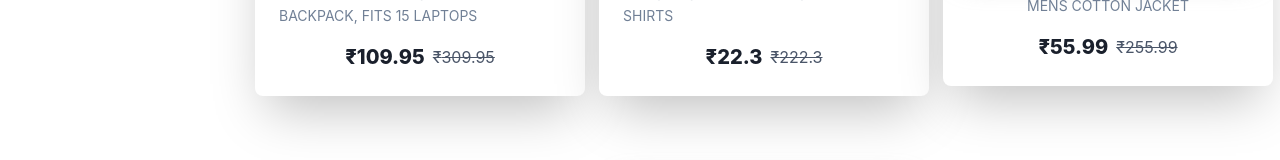
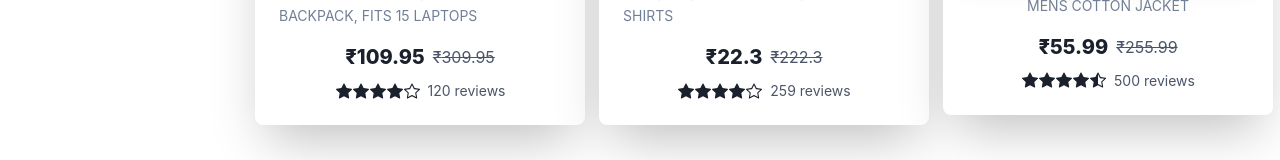
Before and after one commit to MoovendhanR/ecommerce-site-redux, a React (Create React App) app: page /products in a window 1280 px wide. Shown: the part 418-578 px from the top of the page. Built offline with nearby package versions, Linux system fonts and the light colour scheme; data requests are answered from the project's data file.

Commit message:
rating feature added perfectlly

```diff
--- a/src/Pages/Product.jsx
+++ b/src/Pages/Product.jsx
@@ -15,6 +15,8 @@ import {
     ListItem,
   } from '@chakra-ui/react';
   import { useParams } from 'react-router-dom';
+  import { BsStar, BsStarFill, BsStarHalf } from 'react-icons/bs';
+
 //   import { FaInstagram, FaTwitter, FaYoutube } from 'react-icons/fa';
   import { MdLocalShipping } from 'react-icons/md';
 import { useEffect } from 'react';
@@ -99,7 +101,8 @@ console.log(currentProduct);
                     <Text as={'span'} fontWeight={'bold'}>
                       Rating :
                     </Text>{' '}
-                    {currentProduct?.rating?.rate}
+                    {/* {currentProduct?.rating?.rate} */}
+                    <Rating rating={currentProduct.rating.rate} numReviews={currentProduct.rating.count} />
                   </ListItem>
                   <ListItem>
                     <Text as={'span'} fontWeight={'bold'}>
@@ -144,3 +147,33 @@ console.log(currentProduct);
       </Container>
     );
   }
+
+
+
+function Rating({ rating, numReviews }) {
+  return (
+    <Flex d="flex" alignItems="center">
+      {Array(5)
+        .fill('')
+        .map((_, i) => {
+          const roundedRating = Math.round(rating * 2) / 2;
+          if (roundedRating - i >= 1) {
+            return (
+              <BsStarFill
+                key={i}
+                style={{ marginLeft: '1' }}
+                color={i < rating ? 'teal.500' : 'gray.300'}
+              />
+            );
+          }
+          if (roundedRating - i === 0.5) {
+            return <BsStarHalf key={i} style={{ marginLeft: '1' }} />;
+          }
+          return <BsStar key={i} style={{ marginLeft: '1' }} />;
+        })}
+      <Box as="span" ml="2" color="gray.600" fontSize="sm">
+        {numReviews} review{numReviews > 1 && 's'}
+      </Box>
+    </Flex>
+  );
+}
--- a/src/Pages/Products.jsx
+++ b/src/Pages/Products.jsx
@@ -49,7 +49,10 @@ const Products=()=>{
                         num={pro.id}
                         image={pro.image}
                         title={pro.title}
-                        price={pro.price}/>)
+                        price={pro.price}
+                        rating={pro.rating.rate}
+                        numReviews={pro.rating.count}
+                        />)
                     })}
                 </Flex>
 
--- a/src/components/ProductSimple.jsx
+++ b/src/components/ProductSimple.jsx
@@ -1,10 +1,11 @@
-import { Box, Center, Heading, Image, Stack, Text, useColorModeValue } from "@chakra-ui/react";
+import { Box, Center, Flex, Heading, Image, Stack, Text, useColorModeValue } from "@chakra-ui/react";
 import { useEffect } from "react";
  import { useDispatch } from "react-redux";
 import { Link, useParams } from "react-router-dom";
 import { getSingleProduct } from "../Redux/products/action";
+import { BsStar, BsStarFill, BsStarHalf } from 'react-icons/bs';
 
-  function ProductSimple({num,image, title, price}) {
+  function ProductSimple({num,image, title, price ,rating, numReviews }) {
     const {id} = useParams()
     const dispatch=useDispatch()
     useEffect(()=>{
@@ -77,6 +78,9 @@ import { getSingleProduct } from "../Redux/products/action";
              ₹{price+200}
             </Text>
           </Stack>
+            <Box>
+              <Rating rating={rating} numReviews={numReviews}/>
+            </Box>
         </Stack>
       </Box>
       </Link>
@@ -85,4 +89,35 @@ import { getSingleProduct } from "../Redux/products/action";
 }
 
 
+function Rating({ rating, numReviews }) {
+  return (
+    <Flex d="flex" alignItems="center">
+      {Array(5)
+        .fill('')
+        .map((_, i) => {
+          const roundedRating = Math.round(rating * 2) / 2;
+          if (roundedRating - i >= 1) {
+            return (
+              <BsStarFill
+                key={i}
+                style={{ marginLeft: '1' }}
+                color={i < rating ? 'teal.500' : 'gray.300'}
+              />
+            );
+          }
+          if (roundedRating - i === 0.5) {
+            return <BsStarHalf key={i} style={{ marginLeft: '1' }} />;
+          }
+          return <BsStar key={i} style={{ marginLeft: '1' }} />;
+        })}
+      <Box as="span" ml="2" color="gray.600" fontSize="sm">
+        {numReviews} review{numReviews > 1 && 's'}
+      </Box>
+    </Flex>
+  );
+}
+
+
+
+
 export default ProductSimple;
```
